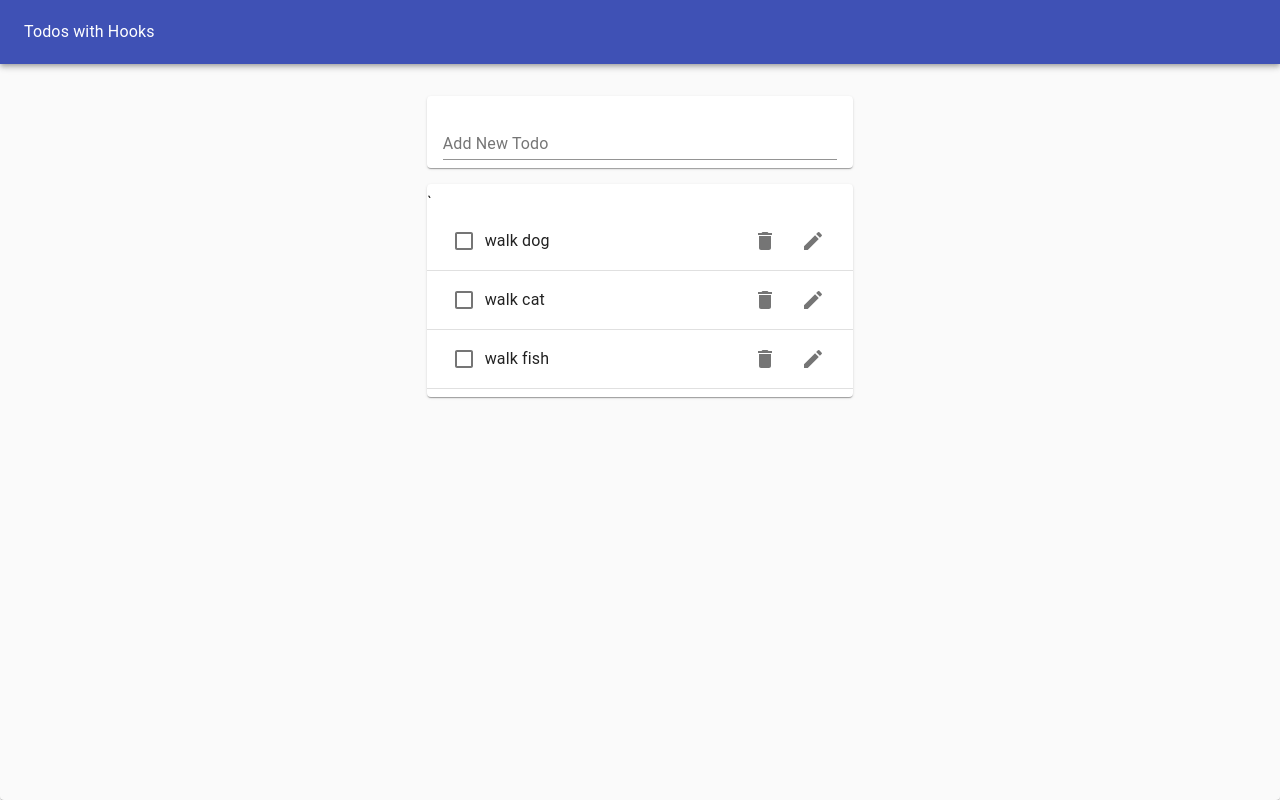
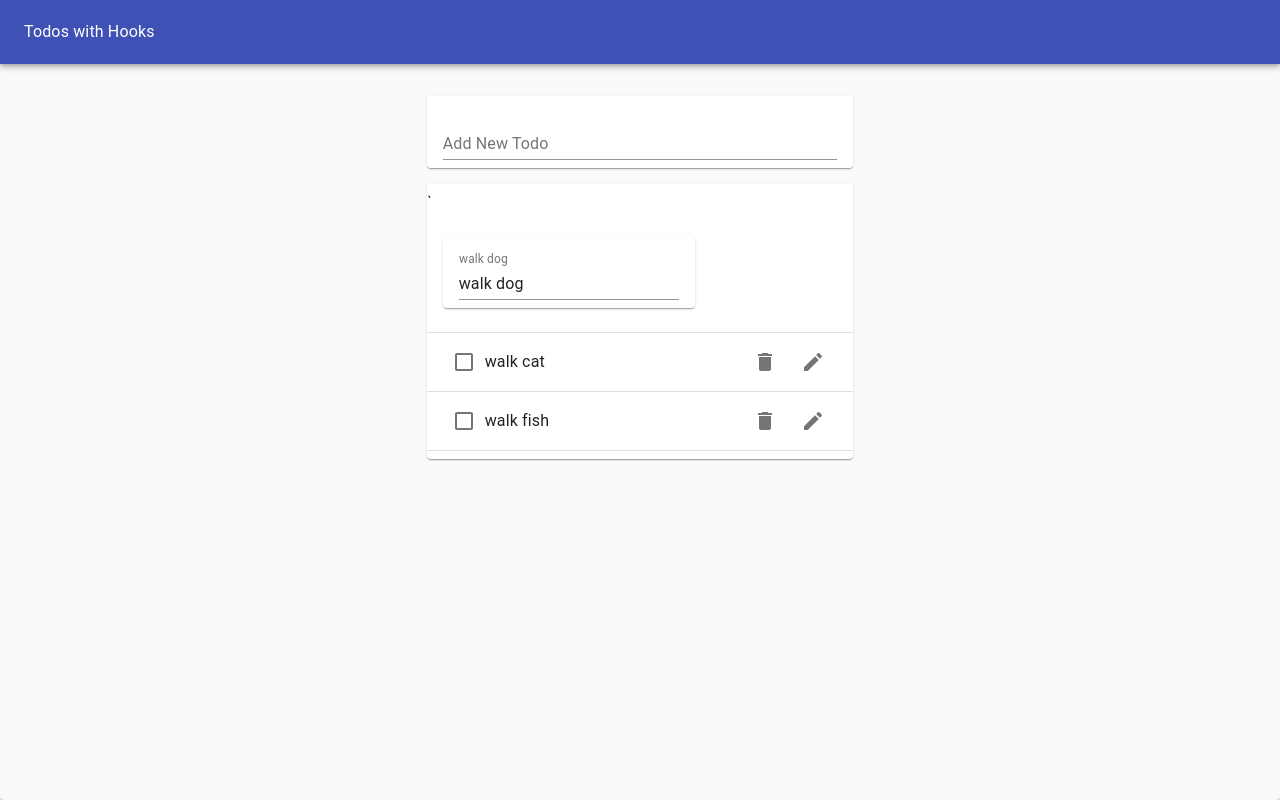
Before and after one commit to ghigbie/react-hooks-todo-list, a React (Create React App) app: page / in a window 1280 px wide. Both pictures are taken after a click on the button 813 px from the left and 241 px from the top of the page. Built offline with nearby package versions, Linux system fonts and the light colour scheme.

Commit message:
Add edit

```diff
--- a/package.json
+++ b/package.json
@@ -10,7 +10,8 @@
     "@testing-library/user-event": "^7.1.2",
     "react": "^16.12.0",
     "react-dom": "^16.12.0",
-    "react-scripts": "3.3.0"
+    "react-scripts": "3.3.0",
+    "uuid": "^3.4.0"
   },
   "scripts": {
     "start": "react-scripts start",
--- a/src/TodoApp.js
+++ b/src/TodoApp.js
@@ -1,13 +1,13 @@
 import React, { useState } from 'react'
 import TodoList from './components/TodoList';
 import TodoForm from './components/TodoForm';
-
 
 import Typography from "@material-ui/core/Typography";
 import Paper from "@material-ui/core/Paper";
 import AppBar from "@material-ui/core/AppBar";
 import ToolBar from "@material-ui/core/Toolbar";
 import Grid from "@material-ui/core/Grid";
+import uuid from 'uuid/v4';
 
 const paperStyles = {
     padding: 0,
@@ -26,6 +26,7 @@ const gridStyles = {
 
 
 const TodoApp = () => {
+
     const fakeTodos = [
         {id: 1, task: 'walk dog', completed: false },
         {id: 2, task: 'walk cat', completed: false },
@@ -33,7 +34,26 @@ const TodoApp = () => {
     ]
     const [todos, setTodos] = useState(fakeTodos);
     const addTodo = newTodoText => {
-        setTodos([...todos, { id: 4, task: newTodoText, completed: false}])
+        setTodos([...todos, { id: uuid(), task: newTodoText, completed: false}])
+    }
+
+    const removeTodo = todoId => {
+        console.log("removeTodos  called");
+        const updatedTodos = todos.filter(todo => todo.id !== todoId)
+        setTodos(updatedTodos);
+    }
+
+    const toggleTodo = todoId => {
+        const updatedTodos = todos.map(todo =>
+             todo.id === todoId ? {...todo, completed: !todo.completed} : todo);
+        setTodos(updatedTodos);
+    }
+
+    const editTodo = (todoId, newTask) => {
+        console.log("Edit called");
+        const updatedTodos = todos.map(todo =>
+            todo.id === todoId ? {...todo, task: newTask} :  todo)
+        setTodos(updatedTodos);
     }
 
     return (
@@ -48,7 +68,12 @@ const TodoApp = () => {
            <Grid container justify='center' style={gridStyles}>
             <Grid item xs={11} md={8} lg={4}>
                 <TodoForm addTodo={addTodo}/>
-                <TodoList todos={todos}/>
+                <TodoList
+                    todos={todos}
+                    removeTodo={removeTodo}
+                    toggleTodo={toggleTodo}
+                    editTodo={editTodo}
+                />
             </Grid>
            </Grid>
         </Paper>
--- /dev/null
+++ b/src/components/EditTodo.js
@@ -0,0 +1,33 @@
+import React from 'react';
+import Paper from "@material-ui/core/Paper";
+import TextField from "@material-ui/core/TextField";
+import useInputState from "./../hooks/useToggleState";
+
+const paperStyles = {
+    margin: "1rem 0",
+    padding: "0 1rem",
+}
+
+const EditTodoForm = ({task, addTodo}) => {
+    const [value, handleChange, reset] = useInputState(task);
+
+    return(
+        <Paper style={paperStyles}>
+            <form onSubmit={ e => {
+                e.preventDefault();
+                addTodo(value);
+                reset()
+            }}>
+                <TextField
+                    value={value}
+                    onChange={handleChange}
+                    margin='normal'
+                    label={value}
+                    fullWidth
+                />
+            </form>
+        </Paper>
+    );
+}
+
+export default EditTodoForm;
--- a/src/components/Todo.js
+++ b/src/components/Todo.js
@@ -7,21 +7,34 @@ import IconButton from "@material-ui/core/IconButton";
 import DeleteIcon from "@material-ui/icons/Delete";
 import EditIcon from "@material-ui/icons/Edit";
 import ListItemSecondaryAction from "@material-ui/core/ListItemSecondaryAction";
+import useToggleState from "./../hooks/useToggleState";
+import EditTodoForm from './EditTodo';
 
-const Todo = ({ task, completed}) => {
+const Todo = ({ id, task, completed, removeTodo, toggleTodo, editTodo}) => {
+  const [isEditing, toggle] = useToggleState();
     return (
       <>
         <ListItem>
-          <Checkbox tabIndex={-1} checked={completed} />
+          {isEditing ?
+            (<EditTodoForm task={task} editTodo={editTodo}/>)
+            :
+         (<>
+          <Checkbox
+              tabIndex={-1}
+              checked={completed}
+              onClick={() => toggleTodo(id)}
+            />
             <ListItemText style={{textDecoration: completed ? "line-through" : "none"}}>{task}</ListItemText>
             <ListItemSecondaryAction>
-            <IconButton aria-label='Delete'>
+              <IconButton aria-label='Delete' onClick={() => removeTodo(id)}>
                 <DeleteIcon />
               </IconButton>
-            <IconButton aria-label='Edit'>
+              <IconButton aria-label='Edit' onClick={toggle}>
                 <EditIcon />
               </IconButton>
             </ListItemSecondaryAction>
+            </>)
+          }
         </ListItem>
         <Divider />
       </>
--- a/src/components/TodoList.js
+++ b/src/components/TodoList.js
@@ -3,15 +3,19 @@ import Todo from './Todo';
 import Paper from "@material-ui/core/Paper";
 import List from "@material-ui/core/List";
 
-const TodoList = ({todos})  => {
+const TodoList = ({todos, removeTodo, toggleTodo, editTodo })  => {
     return (
         <Paper>
             <List>
 `            {todos.length > 0 && todos.map(todo =>(
                 <Todo
+                    id={todo.id}
                     key={todo.id}
                     task={todo.task}
                     completed={todo.completed}
+                    removeTodo={removeTodo}
+                    toggleTodo={toggleTodo}
+                    editTodo={editTodo}
                 />
              ))}
             </List>
@@ -19,4 +23,6 @@ const TodoList = ({todos})  => {
     );
 }
 
+
+
 export default TodoList;
--- /dev/null
+++ b/src/hooks/useToggleState.js
@@ -0,0 +1,12 @@
+import {useState} from 'react';
+const useToggleState = (initialValue = false) => {
+
+    const [state, setState] = useState(initialValue);
+    const toggle = () => {
+        setState(!state);
+    }
+
+    return [state, toggle];
+}
+
+export default useToggleState;
```
Also changed, not shown: 1 other file (tests, documents, lock files or other folders). Lines whose indentation alone changed are shown as unchanged.
